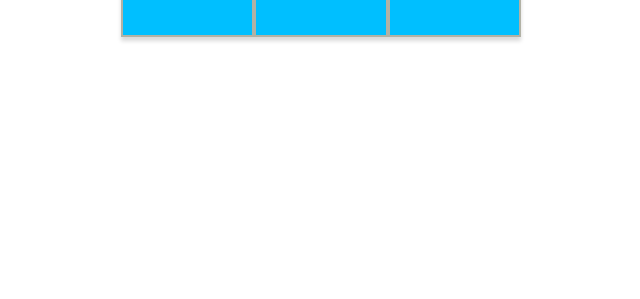
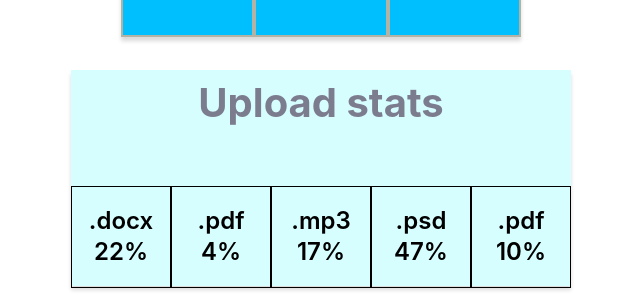
Before and after one commit to Dzhaman-Nazarii/goit-react-hw-01-components, a React (Create React App) app: page / in a window 1280 px wide. Shown: the part 645-944 px from the top of the page, without its empty margins (319-959 px from the left). Before the commit the page ends 800 px from the top, so only its background shows below. Built offline with nearby package versions, Linux system fonts and the light colour scheme.

Commit message:
exercise 2

```diff
--- a/package.json
+++ b/package.json
@@ -7,7 +7,6 @@
     "@testing-library/jest-dom": "^5.16.3",
     "@testing-library/react": "^12.1.4",
     "@testing-library/user-event": "^13.5.0",
-    "prop-types": "^15.8.1",
     "react": "^18.1.0",
     "react-dom": "^18.1.0",
     "react-scripts": "5.0.1",
@@ -37,5 +36,8 @@
       "last 1 firefox version",
       "last 1 safari version"
     ]
+  },
+  "devDependencies": {
+    "prop-types": "^15.8.1"
   }
 }
--- a/src/components/App.jsx
+++ b/src/components/App.jsx
@@ -1,8 +1,11 @@
 import Profile from "./Profile/Profile";
+import Statistics from "./Statistics/Statistics";
 import user from '../data/user'
+import data from '../data/data'
 
 export const App = () => {
   return (
+    <>
       <Profile
         username={user.username}
         tag={user.tag}
@@ -10,5 +13,8 @@ export const App = () => {
         avatar={user.avatar}
         stats={user.stats}
       />
+      <Statistics title="Upload stats" stats={data}
+      />
+    </>
   );
 };
--- /dev/null
+++ b/src/components/Statistics/Statistics.jsx
@@ -0,0 +1,29 @@
+import PropTypes from 'prop-types'
+import css from "./Statistics.module.css";
+
+const Statistics = ({ title, stats }) => {
+    return (
+        <section className={css.statistics}>
+            {title && <h2 className={css.title}>{title}</h2>}
+            <ul className={css.statList}>
+                {stats.map(({ id, label, percentage }) => {
+                    return (
+                        <li className={css.stats}
+                        key={id}>
+                            <span>{label}</span>
+                            <span>{percentage}%</span>
+                        </li>
+                    )
+                })}
+
+            </ul>
+        </section>
+    )
+}
+Statistics.propTypes = {
+    title: PropTypes.string,
+    stats: PropTypes.array.isRequired,
+
+}
+
+export default Statistics;
--- /dev/null
+++ b/src/components/Statistics/Statistics.module.css
@@ -0,0 +1,37 @@
+.statistics {
+  width: 500px;
+  margin: auto;
+  margin-left: auto;
+  margin-bottom: 15px;
+  box-shadow: 0px 4px 4px rgba(0, 0, 0, 0.15);
+  background-color: #d7feff;
+}
+
+.title {
+  font-weight: 700;
+  font-size: 40px;
+  line-height: 1.65;
+  margin-bottom: 50px;
+  text-align: center;
+  color: #7c7c8f;
+}
+
+.statList {
+  display: flex;
+  padding: 0;
+  justify-content: space-around;
+  height: 100px;
+}
+
+.stats {
+  font-weight: 600;
+  font-size: 24px;
+  line-height: 1.26;
+  width: 100%;
+  height: 100%;
+  display: flex;
+  flex-direction: column;
+  justify-content: center;
+  align-items: center;
+  border: 1px solid black;
+}
--- /dev/null
+++ b/src/data/data.json
@@ -0,0 +1,7 @@
+[
+  { "id": "id-1", "label": ".docx", "percentage": 22 },
+  { "id": "id-2", "label": ".pdf", "percentage": 4 },
+  { "id": "id-3", "label": ".mp3", "percentage": 17 },
+  { "id": "id-4", "label": ".psd", "percentage": 47 },
+  { "id": "id-5", "label": ".pdf", "percentage": 10 }
+]
```
Also changed, not shown: 1 other file (tests, documents, lock files or other folders). Lines whose indentation alone changed are shown as unchanged.
